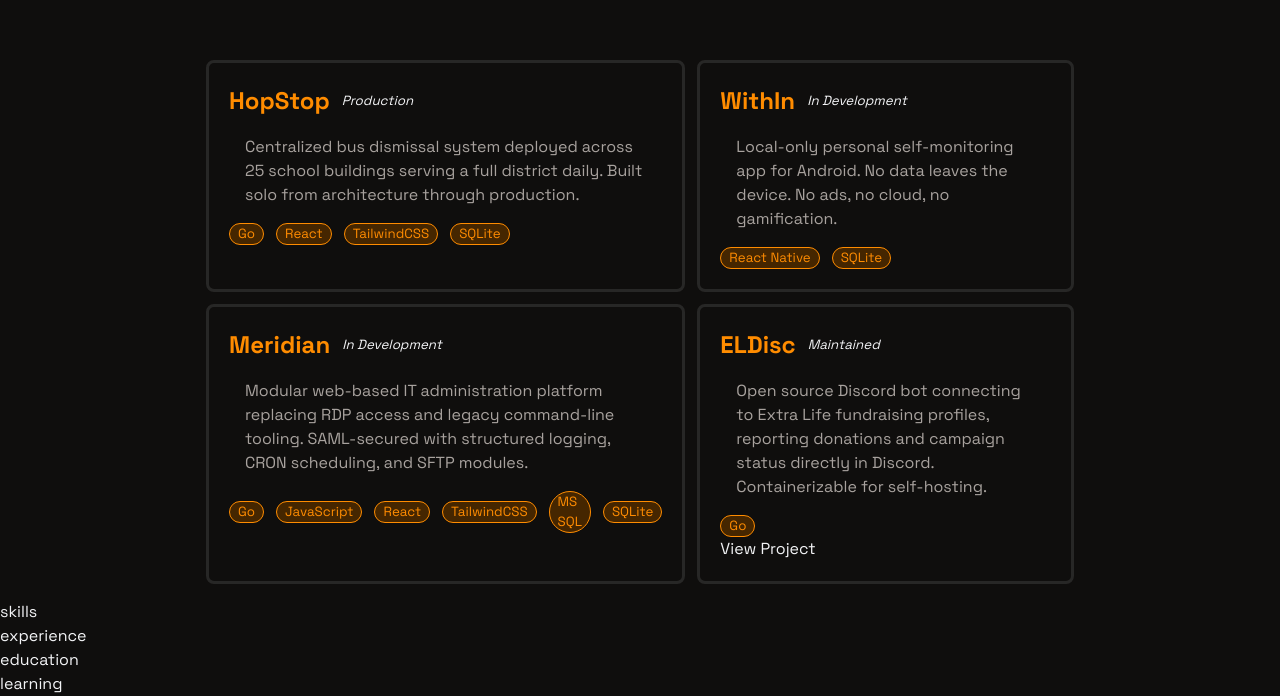
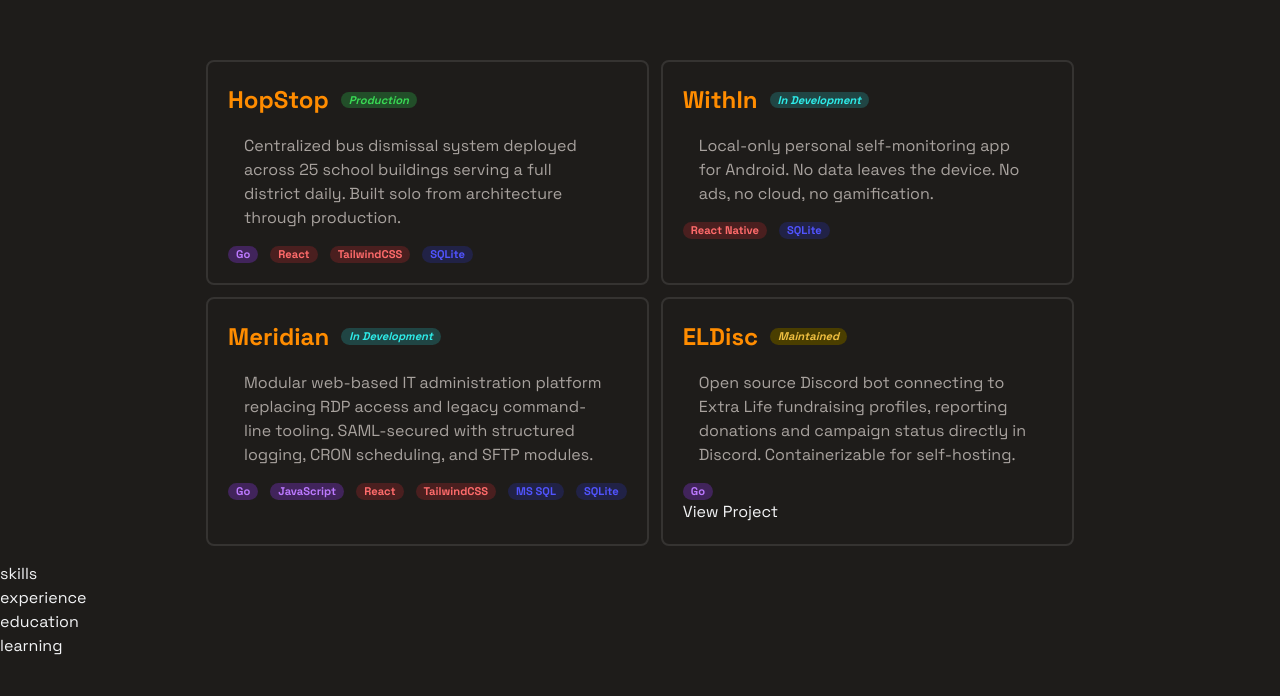
Before and after one commit to rdephillip/rdephillip-portfolio, a React (Vite) app: page / in a window 1280 px wide. Shown: the part 756-1452 px from the top of the page. After the commit the page ends 1414 px from the top, so only its background shows below. Built offline with nearby package versions, Linux system fonts and the light colour scheme.

Commit message:
feat(badges): getting the styling and dynamic color options for badges complete and adjusted background color

```diff
--- a/src/components/ProjectCard.jsx
+++ b/src/components/ProjectCard.jsx
@@ -1,6 +1,12 @@
 export const ProjectCard = ({ project, focusId, setFocusId }) => {
     const isFocused = focusId === project.id
     const isDimmed = focusId !== null && focusId !== project.id
+
+    const statusClass = {
+        'Production': 'badge--production',
+        'In Development': 'badge--dev',
+        'Maintained': 'badge--maintained',
+    }[project.status]
 
     return (
         <div className={`project-card ${isFocused ? 'project-card--focused' : ''} ${isDimmed ? 'project-card--dimmed' : ''}`}
@@ -9,13 +15,22 @@
         >
             <div className="project-card__header">
                 <h2 className="project-card__name">{project.name}</h2>
-                <span className="project-card__status">{project.status}</span>
+                <span className={`badge badge--status ${statusClass}`}>{project.status}</span>
             </div>
             <p className="project-card__description">{project.description}</p>
             <div className="project-card__stack">
-                    {project.stack.map(item => (
-                        <span key={item.name} className="stack-badge">{item.name}</span>
-                    ))}
+                    {project.stack.map(item => {
+                        const itemClass = {
+                            'Language': 'badge--language',
+                            'Framework': 'badge--framework',
+                            'Data': 'badge--data',
+                            'Infra': 'badge--infra'
+                        }[item.type]
+
+                        return (
+                            <span key={item.name} className={`badge ${itemClass}`}>{item.name}</span>
+                        )
+                    })}
             </div>
             {project.link && <a href={project.link}>View Project</a>}
         </div>
--- a/src/index.css
+++ b/src/index.css
@@ -8,7 +8,7 @@
   margin: 0;
   padding: 0;
   font-family: "Space Grotesk", sans-serif;
-  background: #0f0e0d;
+  background: #1e1c1a;
   color: #f3f4f6;
 }
 
@@ -130,7 +130,7 @@
 
 .project-card {
   transition: opacity 0.3s ease, border-color 0.3s ease;
-  border: 3px solid rgba(255, 255, 255, 0.1);
+  border: 2px solid rgba(255, 255, 255, 0.1);
   opacity: 1;
   padding: 1.25rem;
   border-radius: 0.5rem;
@@ -157,11 +157,6 @@
   color: #FF8C00;
 }
 
-.project-card__status {
-  font-style: italic;
-  font-size: smaller;
-}
-
 .project-card__description {
   color: #a8a29e;
   padding: 1rem;
@@ -171,13 +166,51 @@
   display: flex;
   align-items: center;
   gap: 0.75rem;
-  font-size: smaller;
 }
 
-.stack-badge {
-  background-color: #452600;
-  color:#FF8C00;
+.badge {
   padding: 0 0.5rem;
   border-radius: 9999px;
-  border: 1px solid #FF8C00;
+  font-size: 0.7rem;
+  white-space: nowrap;
+  font-weight: bold;
 }
+
+.badge--status{
+  font-style: italic;
+}
+
+.badge--production {
+  background-color: #224e29;
+  color:#39d954;
+}
+
+.badge--dev {
+  background-color: #204544;
+  color:#2eece9;
+}
+
+.badge--maintained {
+  background-color: #4a3e00;
+  color:#f0c040;
+}
+
+.badge--language {
+  background-color: #41245b;
+  color:#bc79ff;
+}
+
+.badge--framework {
+  background-color: #4a1f1f;
+  color:#ff6b6b;
+}
+
+.badge--data {
+  background-color: #212246;
+  color:#5154ff;
+}
+
+.badge--infra {
+  background-color: #5b314f;
+  color:#e656bd;
+}
```
